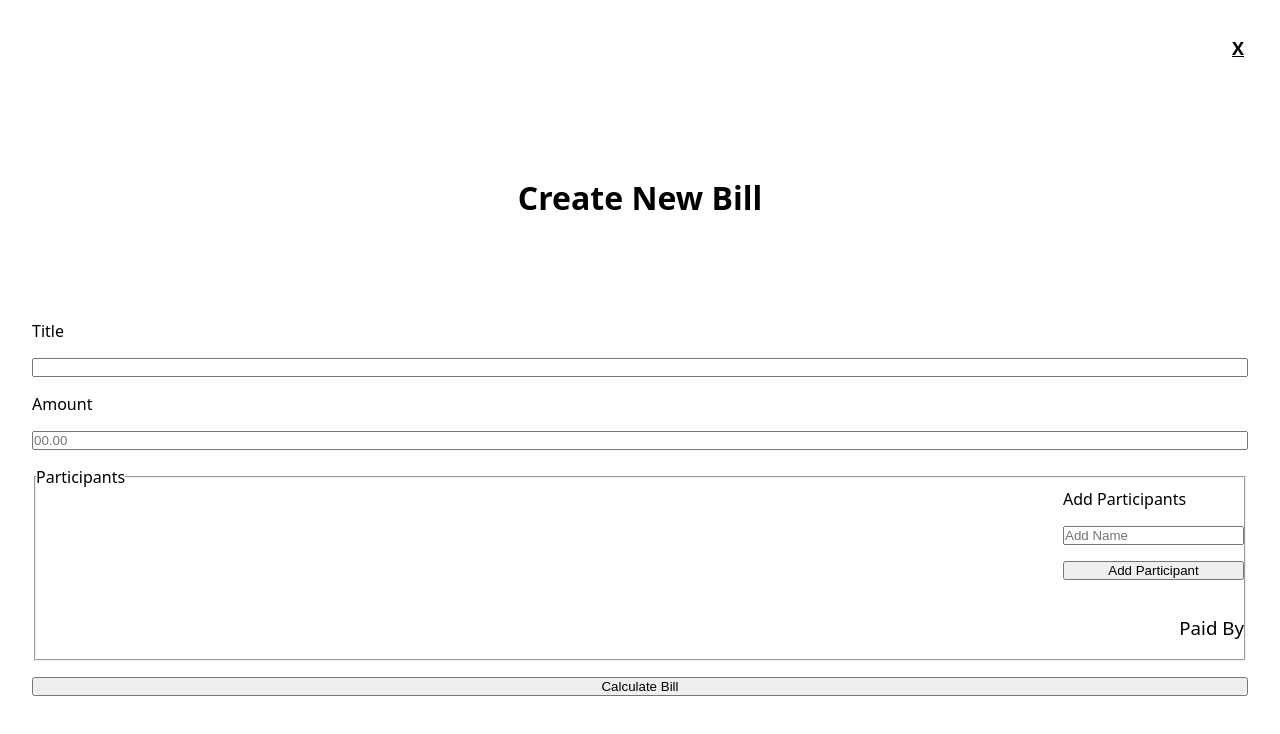
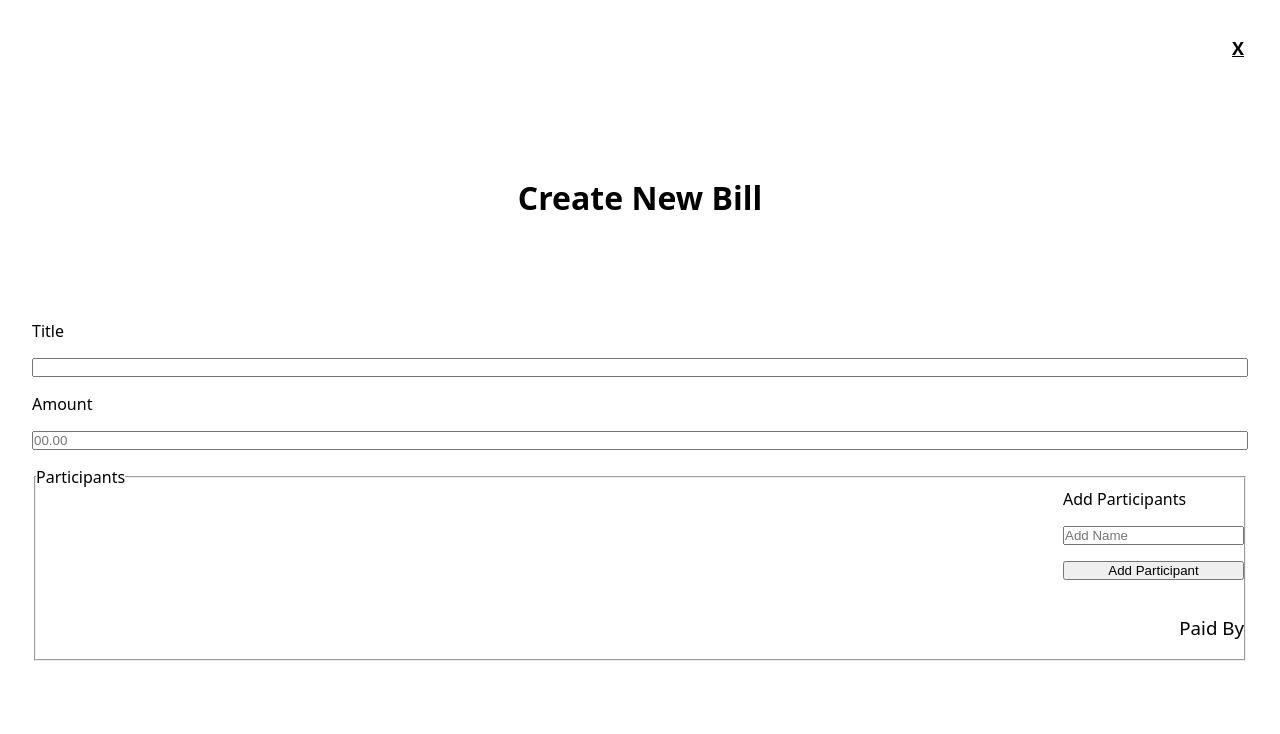
Before and after one commit to d-opri/Kroko-Capstone, a Next.js app: page /CreateBill in a window 1280 px wide. Shown: the top 734 px of the page. Built offline with nearby package versions, Linux system fonts and the light colour scheme.

Commit message:
add maxLength

```diff
--- a/components/AddParticipants.js
+++ b/components/AddParticipants.js
@@ -32,6 +32,7 @@ function AddParticipants() {
         value={addName}
         name='input'
         id='input'
+        maxLength={15}
         onChange={(event) => setAddName(event.target.value)}
         type='text'
         placeholder='Add Name'
--- a/pages/CreateBill.js
+++ b/pages/CreateBill.js
@@ -2,10 +2,6 @@ import React, { useState } from "react";
 import styled from "styled-components";
 import Link from "next/link";
 import AddParticipants from "../components/AddParticipants";
-
-function calculateBillSplit({ onSubmit }) {
-  alert("Coming soon..");
-}
 
 export default function Form() {
   const [title, setTitle] = useState("");
@@ -14,7 +10,8 @@ export default function Form() {
   function handleSubmit(event) {
     event.preventDefault();
 
-    calculateBillSplit(Form);
+    setTitle(event.target.value);
+    setAmount(event.target.value);
   }
 
   return (
@@ -41,7 +38,6 @@ export default function Form() {
           id='amount'
         />
         <AddParticipants />
-        <button type='submit'>Calculate Bill</button>
       </Container>
     </>
   );
```
